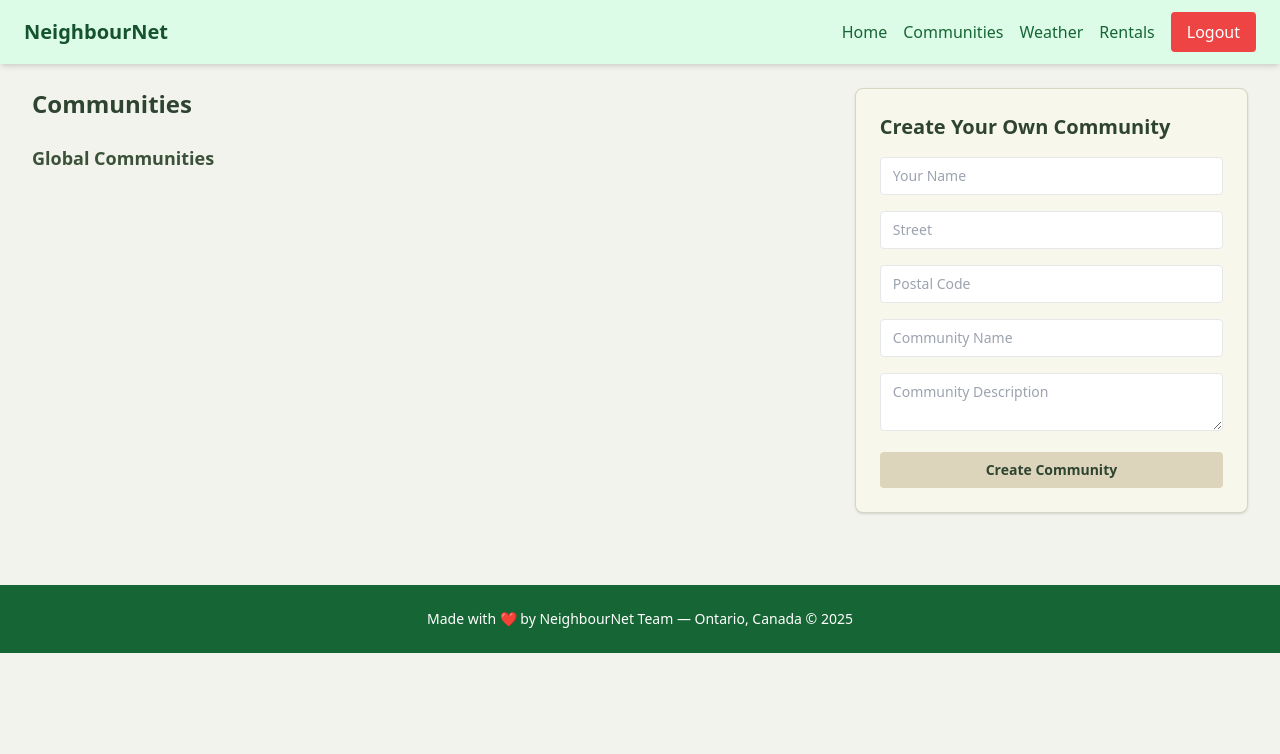
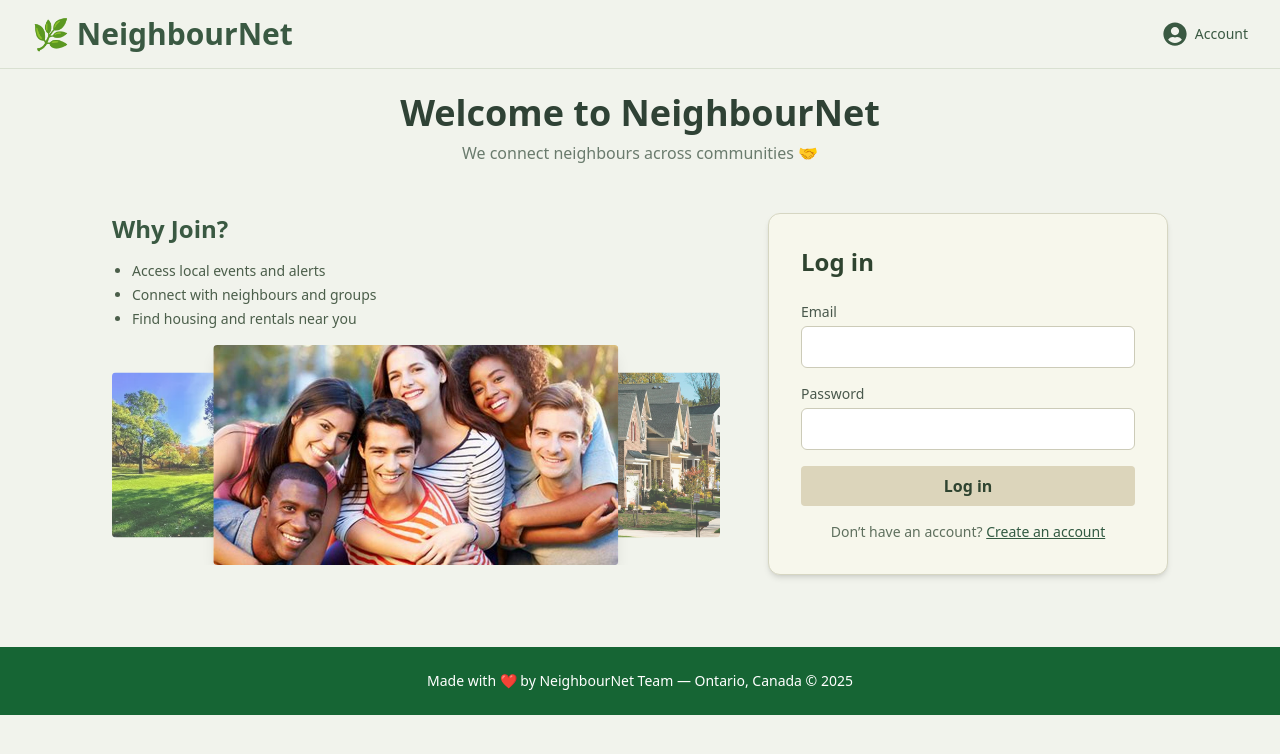
Before and after one commit to AkashdeepSingh2002R/NeighbourNet, a React (Vite) app in the folder client/: page /welcome in a window 1280 px wide. Shown: the top 754 px of the page. Built offline with nearby package versions, Linux system fonts and the light colour scheme.

Commit message:
bugs fixed

```diff
--- a/client/src/pages/Communities.jsx
+++ b/client/src/pages/Communities.jsx
@@ -1,6 +1,6 @@
 import React, { useEffect, useState } from 'react';
 import { Link } from 'react-router-dom';
-import api from '../api/axios';
+import axios from 'axios';
 import Navbar from '../components/Navbar';
 import Footer from '../components/Footer';
 import WeatherHero from '../components/WeatherHero';
@@ -9,7 +9,7 @@ import placeholderImg from '../assets/communities/placeholder.jpg';
 export default function Communities() {
   const [created, setCreated] = useState([]);
   const [joined, setJoined] = useState([]);
-  const [globalList, setGlobalList] = useState([]);
+  const [global, setGlobal] = useState([]);
   const [form, setForm] = useState({
     name: '',
     street: '',
@@ -23,15 +23,15 @@ export default function Communities() {
   useEffect(() => {
     if (!currentUser?._id) return;
 
-    api.get('/api/communities').then((res) => {
-      setGlobalList(res.data);
+    axios.get('http://localhost:5000/api/communities').then((res) => {
+      setGlobal(res.data);
     });
 
-    api.get(`/api/communities/user/${currentUser._id}`).then((res) => {
+    axios.get(`http://localhost:5000/api/communities/user/${currentUser._id}`).then((res) => {
       setCreated(res.data.created);
       setJoined(res.data.joined);
     });
-  }, [currentUser?._id]);
+  }, []);
 
   const handleChange = (e) => {
     setForm({ ...form, [e.target.name]: e.target.value });
@@ -49,14 +49,14 @@ export default function Communities() {
       userId: currentUser._id,
     };
 
-    const res = await api.post('/api/communities', newCommunity);
+    const res = await axios.post('http://localhost:5000/api/communities', newCommunity);
     setCreated([res.data, ...created]);
-    setGlobalList([res.data, ...globalList]);
+    setGlobal([res.data, ...global]);
     setForm({ name: '', street: '', postal: '', community: '', description: '' });
   };
 
   const handleJoin = async (comm) => {
-    await api.post(`/api/communities/${comm._id}/join`, {
+    await axios.post(`http://localhost:5000/api/communities/${comm._id}/join`, {
       userId: currentUser._id,
     });
     setJoined([comm, ...joined]);
@@ -65,7 +65,7 @@ export default function Communities() {
   const isYourCommunity = (comm) =>
     created.some((c) => c._id === comm._id) || joined.some((c) => c._id === comm._id);
 
-  const availableGlobals = globalList.filter((comm) => !isYourCommunity(comm));
+  const availableGlobals = global.filter((comm) => !isYourCommunity(comm));
   const yourCommunities = [...created, ...joined];
 
   return (
@@ -80,9 +80,7 @@ export default function Communities() {
 
           {yourCommunities.length > 0 && (
             <div>
-              <h3 className="text-lg font-semibold text-[#3c5139] mb-2">
-                Your Communities
-              </h3>
+              <h3 className="text-lg font-semibold text-[#3c5139] mb-2">Your Communities</h3>
               <div className="grid sm:grid-cols-2 gap-4">
                 {yourCommunities.map((comm) => (
                   <Link to={`/communities/${comm._id}`} key={comm._id}>
@@ -92,7 +90,7 @@ export default function Communities() {
                         alt={comm.name}
                         className="w-full h-32 object-cover rounded mb-2"
                       />
-                      <h4 className="font-bold text-[#2f4435]">{comm.name}</h4>
+                      <h4 className="font-bold text-[#2f4235]">{comm.name}</h4>
                       <p className="text-sm text-[#5f705e]">
                         {comm.street}, {comm.postal}
                       </p>
@@ -105,22 +103,17 @@ export default function Communities() {
           )}
 
           <div>
-            <h3 className="text-lg font-semibold text-[#3c5139] mb-2">
-              Global Communities
-            </h3>
+            <h3 className="text-lg font-semibold text-[#3c5139] mb-2">Global Communities</h3>
             <div className="grid sm:grid-cols-2 gap-4">
               {availableGlobals.map((comm) => (
-                <div
-                  key={comm._id}
-                  className="bg-white p-4 rounded-lg shadow hover:bg-[#f5f8ef]"
-                >
+                <div key={comm._id} className="bg-white p-4 rounded-lg shadow hover:bg-[#f5f8ef]">
                   <Link to={`/communities/${comm._id}`}>
                     <img
                       src={comm.image}
                       alt={comm.name}
                       className="w-full h-32 object-cover rounded mb-2"
                     />
-                    <h4 className="font-bold text-[#2f4435]">{comm.name}</h4>
+                    <h4 className="font-bold text-[#2f4235]">{comm.name}</h4>
                     <p className="text-sm text-[#5f705e]">
                       {comm.street}, {comm.postal}
                     </p>
@@ -140,9 +133,7 @@ export default function Communities() {
 
         {/* RIGHT FORM */}
         <div className="md:w-1/3 bg-[#f7f7ec] p-6 border border-[#d6d6c2] rounded-lg shadow">
-          <h3 className="text-xl font-bold mb-4 text-[#2f4430]">
-            Create Your Own Community
-          </h3>
+          <h3 className="text-xl font-bold mb-4 text-[#2f4430]">Create Your Own Community</h3>
           <form onSubmit={handleCreate} className="space-y-4 text-sm">
             <input
               type="text"
--- a/client/src/pages/LandingLogin.jsx
+++ b/client/src/pages/LandingLogin.jsx
@@ -1,192 +1,207 @@
-import React, { useEffect, useState } from 'react';
-import { Link } from 'react-router-dom';
+import React, { useState } from 'react';
+import { useNavigate } from 'react-router-dom';
+import Footer from '../components/Footer';
+import { FaUserCircle } from 'react-icons/fa';
+import c1 from '../assets/c1.webp';
+import c2 from '../assets/c2.jpeg';
+import c3 from '../assets/c3.jpg';
 import axios from 'axios';
-import Navbar from '../components/Navbar';
-import Footer from '../components/Footer';
-import WeatherHero from '../components/WeatherHero';
-import placeholderImg from '../assets/communities/placeholder.jpg';
 
-export default function Communities() {
-  const [created, setCreated] = useState([]);
-  const [joined, setJoined] = useState([]);
-  const [global, setGlobal] = useState([]);
+export default function LandingLogin({ onLogin }) {
+  const navigate = useNavigate();
   const [form, setForm] = useState({
+    email: '',
+    password: '',
     name: '',
-    street: '',
-    postal: '',
-    community: '',
-    description: '',
+    postalCode: '',
+    city: '',
+  });
+  const [error, setError] = useState('');
+  const [isSignup, setIsSignup] = useState(false);
+
+  const handleChange = (e) =>
+    setForm({ ...form, [e.target.name]: e.target.value });
+
+  const handleSubmit = async (e) => {
+    e.preventDefault();
+    const trimmedEmail = form.email.trim();
+    const trimmedPassword = form.password.trim();
+
+    try {
+      if (isSignup) {
+        const res = await axios.post('http://localhost:5000/api/users/register', {
+          name: form.name.trim(),
+          email: trimmedEmail,
+          password: trimmedPassword,
+          city: form.city.trim(),
+          postalCode: form.postalCode.trim()
         });
 
-  const currentUser = JSON.parse(localStorage.getItem('user'));
-
-  useEffect(() => {
-    if (!currentUser?._id) return;
-
-    axios.get('http://localhost:5000/api/communities').then((res) => {
-      setGlobal(res.data);
+        localStorage.setItem('user', JSON.stringify(res.data));
+        onLogin(res.data);
+        navigate('/home');
+      } else {
+        const res = await axios.post('http://localhost:5000/api/users/login', {
+          email: trimmedEmail,
+          password: trimmedPassword,
         });
 
-    axios.get(`http://localhost:5000/api/communities/user/${currentUser._id}`).then((res) => {
-      setCreated(res.data.created);
-      setJoined(res.data.joined);
-    });
-  }, []);
-
-  const handleChange = (e) => {
-    setForm({ ...form, [e.target.name]: e.target.value });
+        localStorage.setItem('user', JSON.stringify(res.data));
+        onLogin(res.data);
+        navigate('/home');
+      }
+    } catch (err) {
+      setError(err.response?.data?.message || 'Something went wrong');
+    }
   };
-
-  const handleCreate = async (e) => {
-    e.preventDefault();
-
-    const newCommunity = {
-      name: form.community,
-      street: form.street,
-      postal: form.postal,
-      description: form.description,
-      image: placeholderImg,
-      userId: currentUser._id,
-    };
-
-    const res = await axios.post('http://localhost:5000/api/communities', newCommunity);
-    setCreated([res.data, ...created]);
-    setGlobal([res.data, ...global]);
-    setForm({ name: '', street: '', postal: '', community: '', description: '' });
-  };
-
-  const handleJoin = async (comm) => {
-    await axios.post(`http://localhost:5000/api/communities/${comm._id}/join`, {
-      userId: currentUser._id,
-    });
-    setJoined([comm, ...joined]);
-  };
-
-  const isYourCommunity = (comm) =>
-    created.some((c) => c._id === comm._id) || joined.some((c) => c._id === comm._id);
-
-  const availableGlobals = global.filter((comm) => !isYourCommunity(comm));
-  const yourCommunities = [...created, ...joined];
 
   return (
     <div className="min-h-screen flex flex-col bg-[#f1f3ec] text-[#2f4235]">
-      <Navbar />
-      <WeatherHero hideButtons />
+      <header className="flex justify-between items-center px-8 py-4 bg-[#f1f3ec] border-b border-[#d9e0d1]">
+        <h1 className="text-3xl font-bold text-[#3a5942]">🌿 NeighbourNet</h1>
+        <div className="flex items-center gap-2 text-[#3a5942]">
+          <FaUserCircle className="text-2xl" />
+          <span className="text-sm">Account</span>
+        </div>
+      </header>
 
-      <main className="flex flex-col md:flex-row gap-10 px-8 py-6">
-        {/* LEFT SIDE */}
-        <div className="md:w-2/3 space-y-6">
-          <h2 className="text-2xl font-bold text-[#2f4430] mb-2">Communities</h2>
+      <section className="text-center py-6">
+        <h2 className="text-4xl font-bold text-[#2f4235]">Welcome to NeighbourNet</h2>
+        <p className="text-[#6a7b6d] text-md mt-2">We connect neighbours across communities 🤝</p>
+      </section>
 
-          {yourCommunities.length > 0 && (
-            <div>
-              <h3 className="text-lg font-semibold text-[#3c5139] mb-2">Your Communities</h3>
-              <div className="grid sm:grid-cols-2 gap-4">
-                {yourCommunities.map((comm) => (
-                  <Link to={`/communities/${comm._id}`} key={comm._id}>
-                    <div className="bg-white p-4 rounded-lg shadow hover:bg-[#f5f8ef]">
+      <main className="flex flex-col md:flex-row justify-center items-start gap-12 px-8 py-6 max-w-7xl mx-auto w-full">
+        <div className="md:w-1/2 space-y-4">
+          <h3 className="text-2xl font-semibold text-[#3a5942]">
+            {isSignup ? 'Why we need your info?' : 'Why Join?'}
+          </h3>
+          <ul className="text-[#4b5e4a] list-disc ml-5 space-y-1 text-sm">
+            {isSignup ? (
+              <>
+                <li>We use your city & postal code to connect you with local content</li>
+                <li>Your email & password will help you securely log in</li>
+                <li>Your name personalizes your NeighbourNet profile</li>
+              </>
+            ) : (
+              <>
+                <li>Access local events and alerts</li>
+                <li>Connect with neighbours and groups</li>
+                <li>Find housing and rentals near you</li>
+              </>
+            )}
+          </ul>
+
+          <div className="mt-6 relative h-[220px] w-full overflow-hidden rounded-lg">
             <img
-                        src={comm.image}
-                        alt={comm.name}
-                        className="w-full h-32 object-cover rounded mb-2"
+              src={c2}
+              alt="center"
+              className="absolute left-1/2 top-0 transform -translate-x-1/2 w-2/3 h-full object-cover rounded shadow-lg z-10"
             />
-                      <h4 className="font-bold text-[#2f4235]">{comm.name}</h4>
-                      <p className="text-sm text-[#5f705e]">
-                        {comm.street}, {comm.postal}
-                      </p>
-                      <p className="text-xs mt-1">{comm.description}</p>
-                    </div>
-                  </Link>
-                ))}
-              </div>
-            </div>
-          )}
-
-          <div>
-            <h3 className="text-lg font-semibold text-[#3c5139] mb-2">Global Communities</h3>
-            <div className="grid sm:grid-cols-2 gap-4">
-              {availableGlobals.map((comm) => (
-                <div key={comm._id} className="bg-white p-4 rounded-lg shadow hover:bg-[#f5f8ef]">
-                  <Link to={`/communities/${comm._id}`}>
             <img
-                      src={comm.image}
-                      alt={comm.name}
-                      className="w-full h-32 object-cover rounded mb-2"
+              src={c1}
+              alt="left"
+              className="absolute left-0 top-1/2 transform -translate-y-1/2 w-1/4 h-3/4 object-cover rounded opacity-70"
             />
-                    <h4 className="font-bold text-[#2f4235]">{comm.name}</h4>
-                    <p className="text-sm text-[#5f705e]">
-                      {comm.street}, {comm.postal}
-                    </p>
-                    <p className="text-xs mt-1">{comm.description}</p>
-                  </Link>
-                  <button
-                    onClick={() => handleJoin(comm)}
-                    className="mt-2 text-xs text-[#325a42] underline"
-                  >
-                    Join
-                  </button>
-                </div>
-              ))}
-            </div>
+            <img
+              src={c3}
+              alt="right"
+              className="absolute right-0 top-1/2 transform -translate-y-1/2 w-1/4 h-3/4 object-cover rounded opacity-70"
+            />
           </div>
         </div>
 
-        {/* RIGHT FORM */}
-        <div className="md:w-1/3 bg-[#f7f7ec] p-6 border border-[#d6d6c2] rounded-lg shadow">
-          <h3 className="text-xl font-bold mb-4 text-[#2f4430]">Create Your Own Community</h3>
-          <form onSubmit={handleCreate} className="space-y-4 text-sm">
+        <form
+          onSubmit={handleSubmit}
+          className="bg-[#f7f7ec] border border-[#d6d6c2] rounded-xl shadow-md p-8 w-full md:w-[400px]"
+        >
+          <h3 className="text-2xl font-semibold text-[#2f4430] mb-6">
+            {isSignup ? 'Create Account' : 'Log in'}
+          </h3>
+
+          {error && <p className="text-sm text-red-600 mb-3 font-medium">{error}</p>}
+
+          <div className="mb-4">
+            <label className="block text-[#49584c] text-sm mb-1">Email</label>
+            <input
+              type="email"
+              name="email"
+              value={form.email}
+              onChange={handleChange}
+              required
+              className="w-full px-3 py-2 border border-[#cccbb8] rounded-md focus:outline-none"
+            />
+          </div>
+
+          <div className="mb-4">
+            <label className="block text-[#49584c] text-sm mb-1">Password</label>
+            <input
+              type="password"
+              name="password"
+              value={form.password}
+              onChange={handleChange}
+              required
+              className="w-full px-3 py-2 border border-[#cccbb8] rounded-md focus:outline-none"
+            />
+          </div>
+
+          {isSignup && (
+            <>
+              <div className="mb-4">
+                <label className="block text-[#49584c] text-sm mb-1">Full Name</label>
                 <input
                   type="text"
                   name="name"
                   value={form.name}
-              placeholder="Your Name"
                   onChange={handleChange}
                   required
-              className="w-full px-3 py-2 border rounded"
+                  className="w-full px-3 py-2 border border-[#cccbb8] rounded-md focus:outline-none"
                 />
+              </div>
+              <div className="mb-4">
+                <label className="block text-[#49584c] text-sm mb-1">City</label>
                 <input
                   type="text"
-              name="street"
-              value={form.street}
-              placeholder="Street"
+                  name="city"
+                  value={form.city}
                   onChange={handleChange}
                   required
-              className="w-full px-3 py-2 border rounded"
+                  className="w-full px-3 py-2 border border-[#cccbb8] rounded-md focus:outline-none"
                 />
+              </div>
+              <div className="mb-4">
+                <label className="block text-[#49584c] text-sm mb-1">Postal Code</label>
                 <input
                   type="text"
-              name="postal"
-              value={form.postal}
-              placeholder="Postal Code"
+                  name="postalCode"
+                  value={form.postalCode}
                   onChange={handleChange}
                   required
-              className="w-full px-3 py-2 border rounded"
+                  className="w-full px-3 py-2 border border-[#cccbb8] rounded-md focus:outline-none"
                 />
-            <input
-              type="text"
-              name="community"
-              value={form.community}
-              placeholder="Community Name"
-              onChange={handleChange}
-              required
-              className="w-full px-3 py-2 border rounded"
-            />
-            <textarea
-              name="description"
-              value={form.description}
-              placeholder="Community Description"
-              onChange={handleChange}
-              required
-              className="w-full px-3 py-2 border rounded"
-            />
+              </div>
+            </>
+          )}
+
           <button
             type="submit"
-              className="w-full bg-[#dcd5bb] hover:bg-[#cfc6a1] text-[#2f4430] font-semibold py-2 rounded"
+            className="w-full bg-[#dcd5bb] hover:bg-[#cfc6a1] text-[#2f4430] font-semibold py-2 rounded transition"
           >
-              Create Community
+            {isSignup ? 'Sign up' : 'Log in'}
           </button>
+
+          <p className="mt-4 text-center text-sm text-[#5f705e]">
+            {isSignup ? 'Already have an account?' : 'Don’t have an account?'}{' '}
+            <span
+              className="text-[#325a42] underline cursor-pointer"
+              onClick={() => {
+                setError('');
+                setIsSignup(!isSignup);
+              }}
+            >
+              {isSignup ? 'Log in' : 'Create an account'}
+            </span>
+          </p>
         </form>
-        </div>
       </main>
 
       <Footer />
```
Also changed, not shown: client/src/pages/CommunityDetail.jsx (+19 -53 lines), client/src/pages/Home.jsx (+34 -55 lines). Lines whose indentation alone changed are shown as unchanged.
